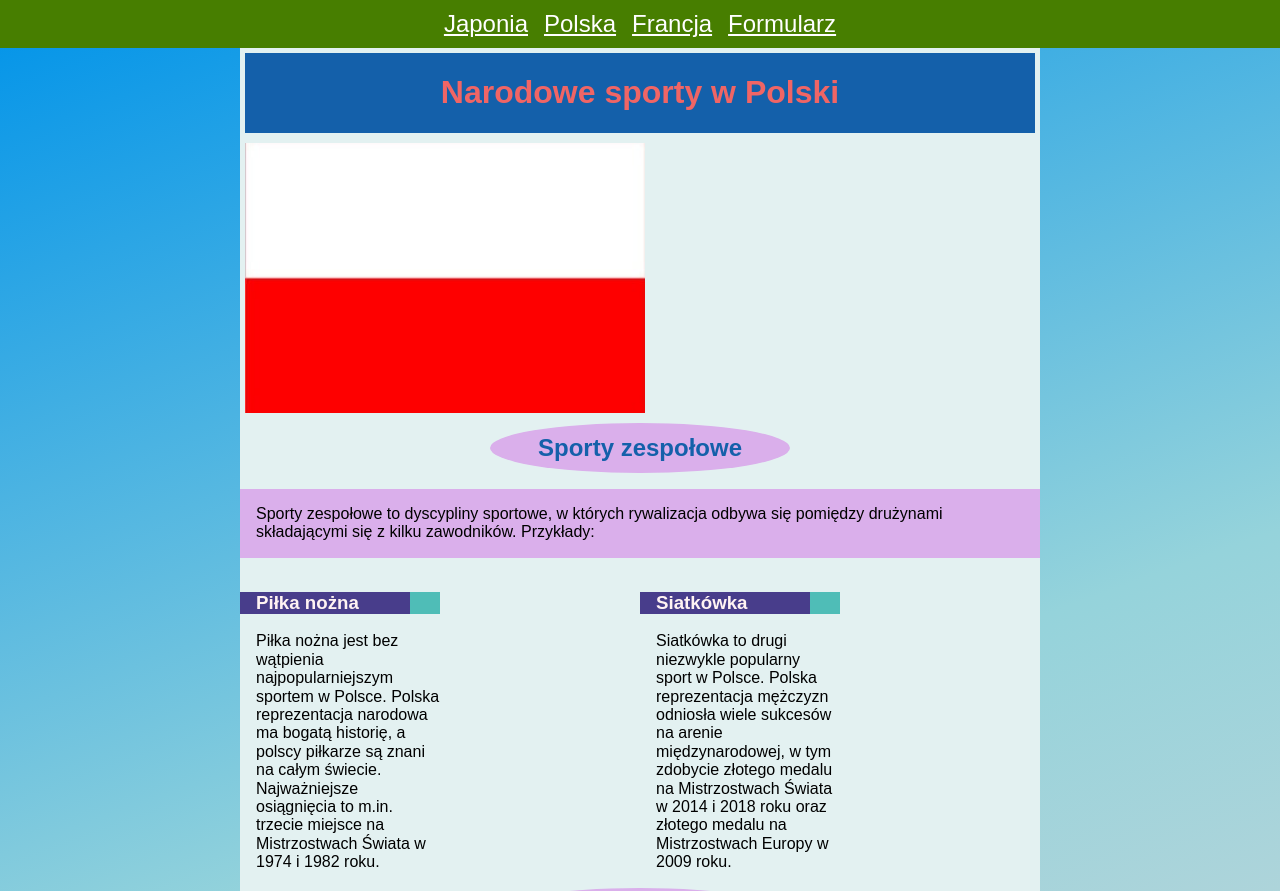
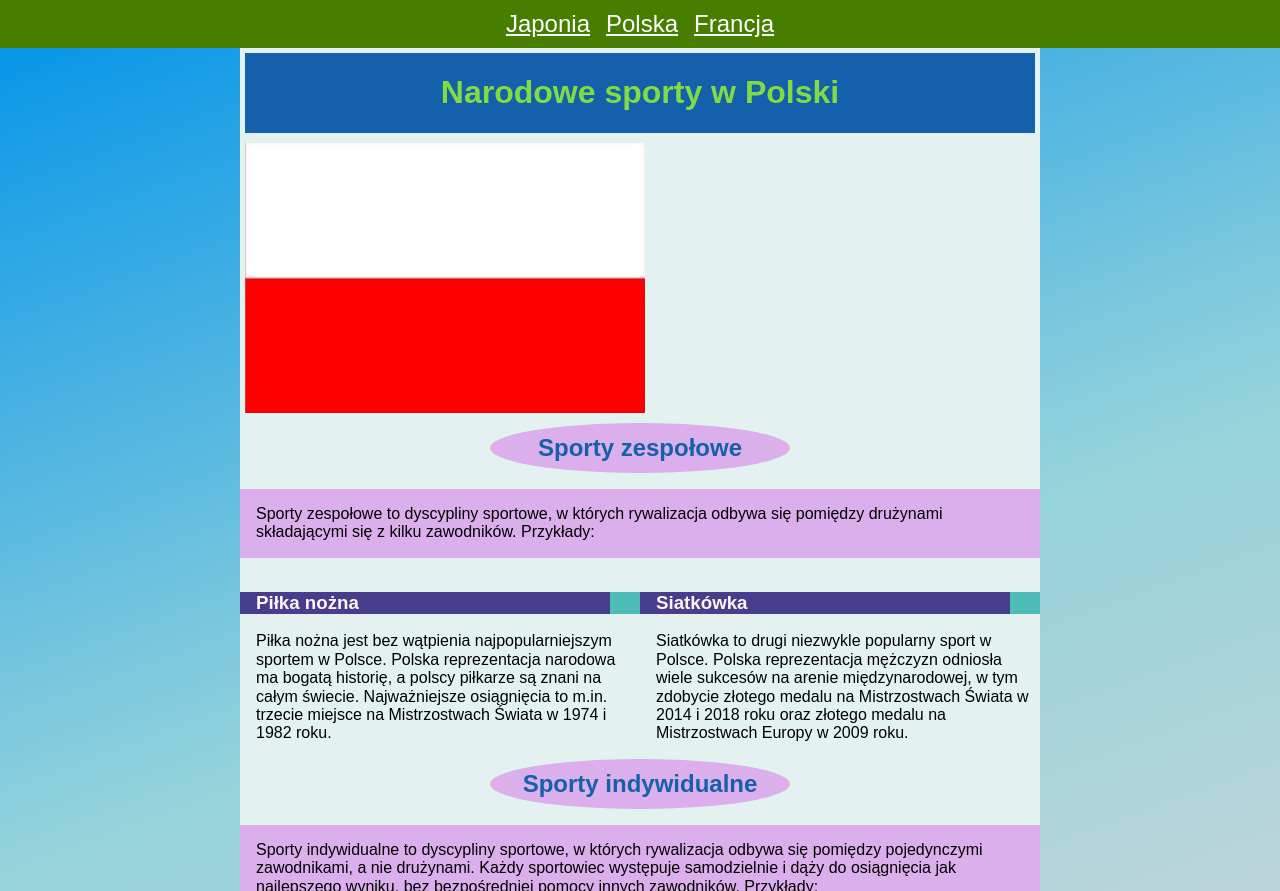
Before and after one commit to Qkari17/Strona_sport, a plain HTML site: page narodowe_sporty_polski.html in a window 1280 px wide. Shown: the top 891 px of the page. Drawn offline with Linux system fonts and the light colour scheme.

Commit message:
Resolution changes

```diff
--- a/narodowe_sporty_polski.html
+++ b/narodowe_sporty_polski.html
@@ -15,13 +15,12 @@
 			<a href="index.html" class="navigation__link navigation__link--japan" >Japonia</a>
 			<a href="narodowe_sporty_polski.html" class="navigation__link">Polska</a>
 			<a href="narodowe_sporty_francja.html" class="navigation__link">Francja</a>
-			<a href="form.html" class="navigation__link">Formularz</a>
-		</nav>
+				</nav>
 	</header>
 	<main>
 		<header>
 			<div class="header">
-			<h1>Narodowe sporty w Polski</h1>
+			<h1 class="header__text">Narodowe sporty w Polski</h1>
 			</div>
 			<img src="Flaga_polska_110_70_cm.jpg" alt="flagaPolski" class="header__image">
 		</header>
@@ -32,6 +31,7 @@
 			<p class="section__text">Sporty zespołowe to dyscypliny sportowe, w których rywalizacja odbywa się pomiędzy drużynami składającymi
 				się
 				z kilku zawodników. Przykłady:</p>
+				<div class="article__pair">
 			<article class="section__article">
 				<h3 class="section__article--header">Piłka nożna</h3>
 				<p class="section__article--text">Piłka nożna jest bez wątpienia najpopularniejszym sportem w Polsce. Polska reprezentacja narodowa ma
@@ -43,6 +43,7 @@
 				<p class="section__article--text">Siatkówka to drugi niezwykle popularny sport w Polsce. Polska reprezentacja mężczyzn odniosła wiele
 					sukcesów na arenie międzynarodowej, w tym zdobycie złotego medalu na Mistrzostwach Świata w 2014 i
 					2018 roku oraz złotego medalu na Mistrzostwach Europy w 2009 roku.</p>
+				</div>
 			</article>
 		</section>
 		<section class="section">
@@ -53,6 +54,7 @@
 				zawodnikami, a nie drużynami. Każdy sportowiec występuje samodzielnie i dąży do osiągnięcia jak
 				najlepszego
 				wyniku, bez bezpośredniej pomocy innych zawodników. Przykłady:</p>
+				<div class="article__pair">
 			<article class="section__article">
 				<h3 class="section__article--header">Lekkoatletyka</h3>
 				<p class="section__article--text">Lekkoatletyka również cieszy się dużą popularnością w Polsce, zwłaszcza w kontekście międzynarodowych
@@ -65,6 +67,7 @@
 					sukcesom Adama Małysza oraz Kamila Stocha. Polska ma silną reprezentację w skokach narciarskich, a
 					zawody Pucharu Świata w Zakopanem przyciągają tysiące kibiców.</p>
 			</article>
+		</div>
 			<p class="umineko__js umineko">
 				umineko najlepsze jest
 			</p>
--- a/style.css
+++ b/style.css
@@ -51,9 +51,7 @@ height: 6rem;
 .box__item--even{
   align-self: baseline;
 }
-.box__item--text{
 
-}
 .Header__link{
     color:black
 }
@@ -133,8 +131,34 @@ height: 6rem;
 .article__pair{
     grid-column: 1 /3;
     display: flex;
-    align-items:space-between;
+    flex-direction: column;
+align-items: center;
 }
+
 .section__article{
     max-width: 50%;
+
 }
+
+@media screen and (min-width: 768px){
+    .header__text{
+        color: #95d3db;
+    }
+    .article__pair{
+        grid-column: 1 /3;
+        display: flex;
+       flex-direction: row;
+       align-items: flex-start;
+    }
+}
+@media screen and (min-width: 1280px){
+    .header__text{
+        color: #80db44;
+    }
+    .article__pair{
+        grid-column: 1 /3;
+        display: flex;
+        flex-direction: row;
+       align-items: flex-start;
+    }
+}
```
Also changed, not shown: index.html (+2 -3 lines), narodowe_sporty_francja.html (+5 -1 lines).
